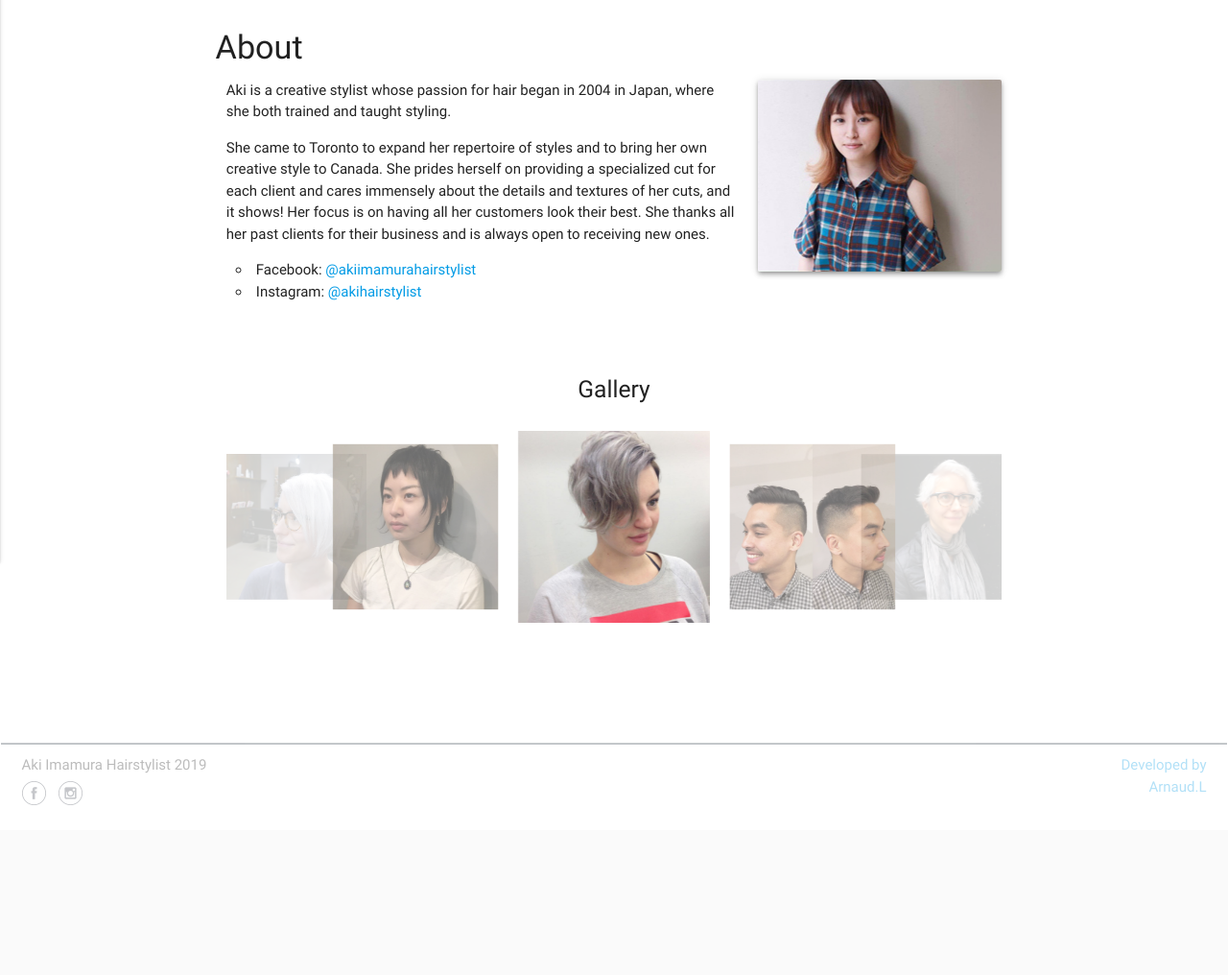
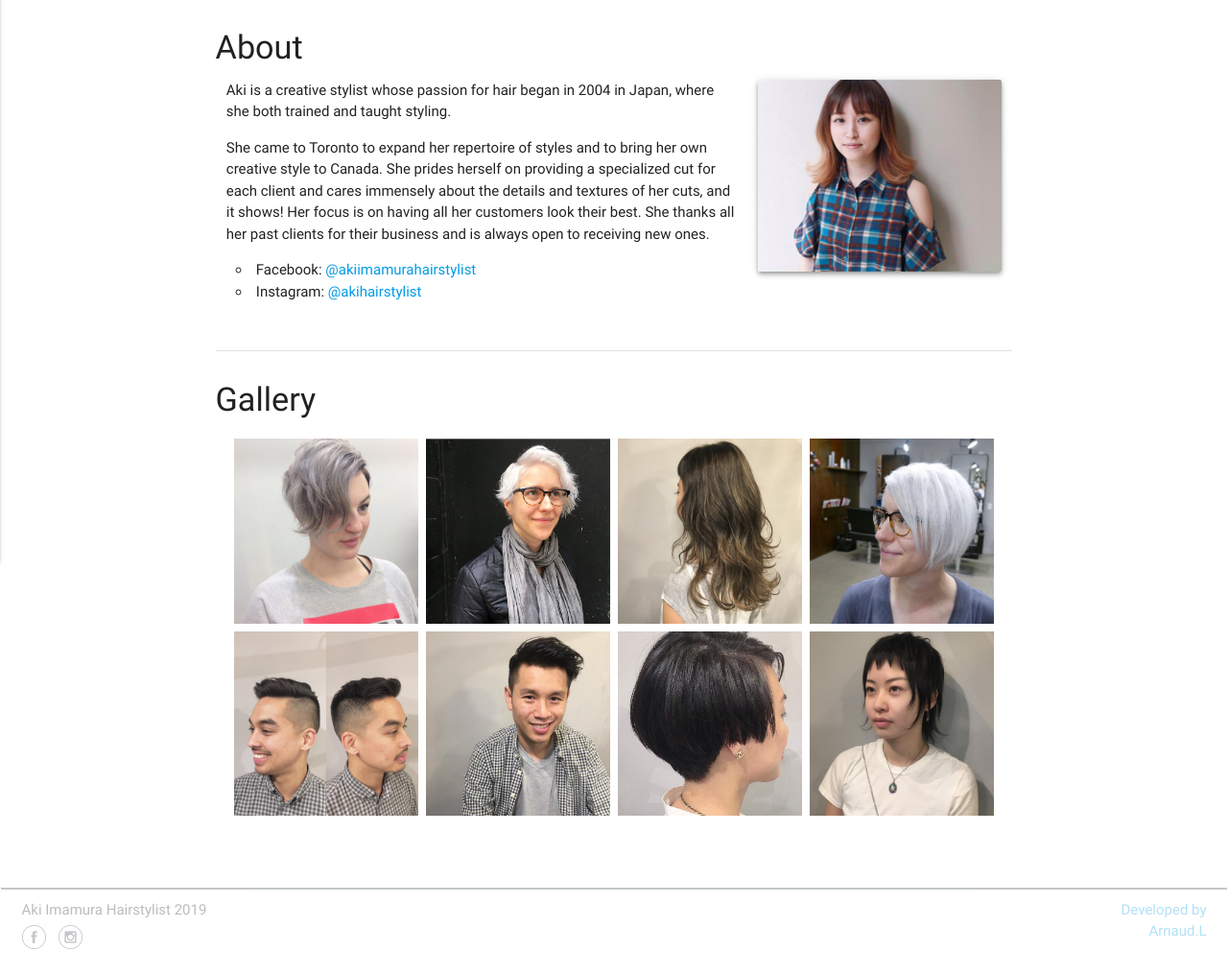
Before and after one commit to arnaud33200/akihairsalon, a PHP site: page / in a window 1280 px wide. Shown: the part 275-1291 px from the top of the page at 96% size. Before the commit the page ends 1114 px from the top, so only its background shows below. Run offline with PHP 8.4, Linux system fonts and the light colour scheme.

Commit message:
new gallery photo grid

```diff
--- /dev/null
+++ b/css/photo_grid.css
@@ -0,0 +1,42 @@
+* {
+  box-sizing: border-box;
+}
+
+.photo-grid-row {
+  display: -ms-flexbox; /* IE10 */
+  display: flex;
+  -ms-flex-wrap: wrap; /* IE10 */
+  flex-wrap: wrap;
+  padding: 0 4px;
+}
+
+/* Create four equal columns that sits next to each other */
+.photo-grid-column {
+  -ms-flex: 25%; /* IE10 */
+  flex: 25%;
+  max-width: 25%;
+  padding: 0 4px;
+}
+
+.photo-grid-column img {
+  margin-top: 8px;
+  vertical-align: middle;
+}
+
+/* Responsive layout - makes a two column-layout instead of four columns */
+@media screen and (max-width: 900px) {
+  .photo-grid-column {
+    -ms-flex: 50%;
+    flex: 50%;
+    max-width: 50%;
+  }
+}
+
+/* Responsive layout - makes the two columns stack on top of each other instead of next to each other */
+@media screen and (max-width: 200px) {
+  .photo-grid-column {
+    -ms-flex: 100%;
+    flex: 100%;
+    max-width: 100%;
+  }
+}
--- a/index.php
+++ b/index.php
@@ -49,6 +49,7 @@
 	<meta name="viewport" content="width=device-width, initial-scale=1.0"/>
 
 	<link type="text/css" rel="stylesheet" href="css/style.css"/>
+	<link type="text/css" rel="stylesheet" href="css/photo_grid.css"/>
 	<meta name="viewport" content="width=device-width, initial-scale=1.0"/>
 </head>
 
@@ -272,38 +273,48 @@
 			</div>
 		</div>
 
-		<div class="col s12" style="text-align: center; margin-top: 50px; margin-bottom: -30px;" >
-			<h5>Gallery</h5>
-		</div>
 
-		<div class="col s12">
-
-			<div class="carousel" style="height: 300px;">
-
-				<?php
-					$photoArray = array (
-						"1" => "images/gallery/1.jpg",
-						"2" => "images/gallery/2.jpg",
-						"3" => "images/gallery/3.jpg",
-						"4" => "images/gallery/4.jpg",
-						"5" => "images/gallery/5.jpg",
-						"6" => "images/gallery/6.jpg",
-						"7" => "images/gallery/7.jpg",
-						"8" => "images/gallery/8.jpg"
-					);
-					foreach ($photoArray as $link => $imgLink) {
-						echo("<a class=\"carousel-item\"><img class=\"materialboxed\" width=\"200px\" src=\"" . $imgLink . "\"></a>");
-					}
-				?>
-  			</div>
-
-		</div>
 
 		</div>
 
 	</div>
 
 	<!-- </div> -->
+
+	<!--
+	##### ABOUT
+	#####################################################################
+	-->
+
+	<div class="divider"></div>
+	<div id="about-section" class="section">
+		<h4>Gallery</h4>
+
+		<div class="row">
+
+			<div class="col s12 m12">
+					<?php
+						$columnArray = array(
+							array("1" => "images/gallery/1.jpg", "2" => "images/gallery/2.jpg"),
+							array("3" => "images/gallery/3.jpg", "4" => "images/gallery/4.jpg"),
+							array("5" => "images/gallery/5.jpg", "6" => "images/gallery/6.jpg"),
+							array("7" => "images/gallery/7.jpg", "8" => "images/gallery/8.jpg")
+						);
+						echo("<div class=\"photo-grid-row\">");
+						foreach ($columnArray as $photoArray) {
+							echo("<div class=\"photo-grid-column\">");
+							foreach ($photoArray as $link => $imgLink) {
+								echo("<img class=\"materialboxed\" src=\"" . $imgLink . "\" style=\"width:100%\">");
+								//echo("<img src=\"" . $imgLink . "\" style=\"width:100%\">");
+							}
+							echo("</div>");
+						}
+						echo("</div>");
+					?>
+			</div>
+
+		</div>
+	</div>
 
 <!--
 ##### PRICE
--- a/js/main.js
+++ b/js/main.js
@@ -10,6 +10,10 @@
 		windowResizeEvent();
 	};
 
+	document.addEventListener('DOMContentLoaded', function() {
+	    var elems = document.querySelectorAll('.materialboxed');
+	    var instances = M.Materialbox.init(elems, options);
+	  });
 
 	// Initialize collapse button
 	$('.button-collapse').sideNav({
@@ -25,7 +29,6 @@
 
 	$(document).ready(function() {
 		windowResizeEvent();
-
 
 		$('.modal').modal();
 
```
